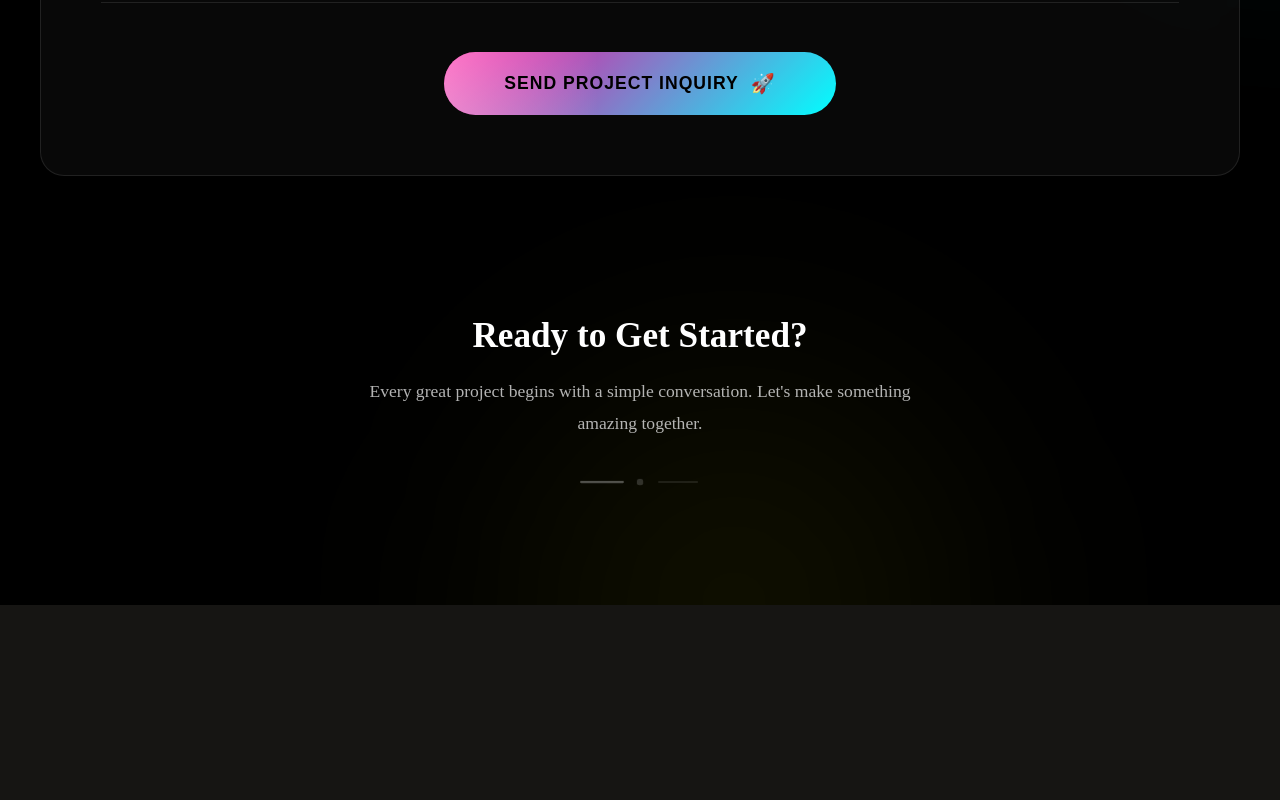
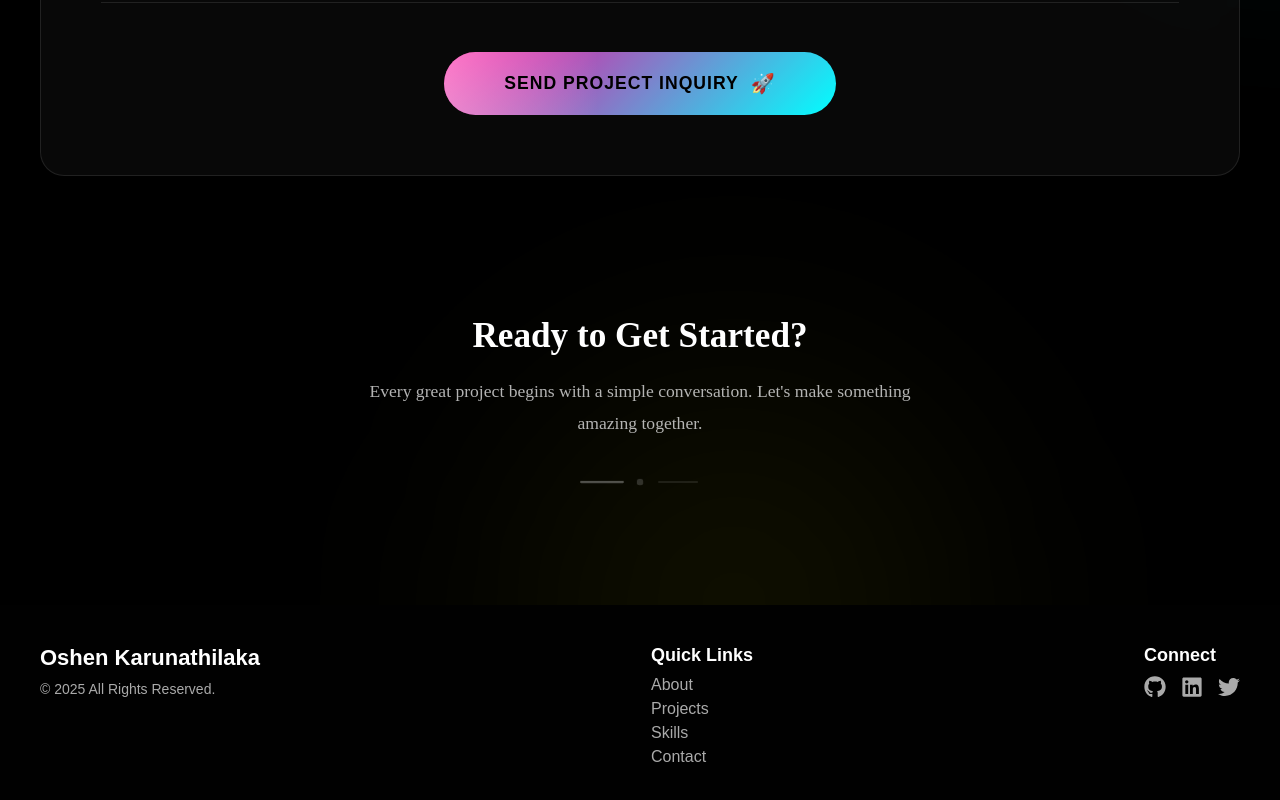
Before and after one commit to Oshenkarunathilaka/My-Portfolio, a React (Vite) app: page / in a window 1280 px wide. Shown: the part 6331-7131 px from the top of the page. Before the commit the page ends 6936 px from the top, so only its background shows below. Built offline with nearby package versions, Linux system fonts and the light colour scheme.

Commit message:
footer design

```diff
--- a/src/App.jsx
+++ b/src/App.jsx
@@ -5,6 +5,7 @@ import About from './components/About/About.jsx'
 import Projects from './components/Projects/Projects.jsx'
 import Skills from './components/Skills/Skills.jsx'
 import Contact from './components/Contact/Contact.jsx'
+import Footer from './components/Footer/Footer.jsx'
 
 
 
@@ -20,6 +21,7 @@ const App = () => {
       <Projects/>
       <Skills/>
       <Contact/>
+      <Footer/>
 
 
 
--- /dev/null
+++ b/src/components/Footer/Footer.css
@@ -0,0 +1,89 @@
+.footer {
+  background: rgba(0, 0, 0, 0.95);
+  color: #fff;
+  padding: 40px 20px;
+  font-family: Arial, sans-serif;
+}
+
+.footer-container {
+  display: flex;
+  justify-content: space-between;
+  align-items: flex-start;
+  flex-wrap: wrap;
+  max-width: 1200px;
+  margin: 0 auto;
+}
+
+/* Logo / Name */
+.footer-logo h2 {
+  font-size: 22px;
+  margin-bottom: 10px;
+  color: #ffffff;
+}
+
+.footer-logo p {
+  font-size: 14px;
+  color: #aaa;
+}
+
+/* Links */
+.footer-links h3 {
+  font-size: 18px;
+  margin-bottom: 10px;
+  color: #ffffff;
+}
+
+.footer-links ul {
+  list-style: none;
+  padding: 0;
+}
+
+.footer-links ul li {
+  margin: 6px 0;
+}
+
+.footer-links ul li a {
+  text-decoration: none;
+  color: #aaa;
+  transition: color 0.3s ease;
+}
+
+.footer-links ul li a:hover {
+  color: #fff;
+}
+
+/* Socials */
+.footer-socials h3 {
+  font-size: 18px;
+  margin-bottom: 10px;
+  color: #ffffff;
+}
+
+.social-icons {
+  display: flex;
+  gap: 15px;
+}
+
+.social-icons a {
+  font-size: 22px;
+  color: #aaa;
+  transition: color 0.3s ease, transform 0.3s ease;
+}
+
+.social-icons a:hover {
+  color: #fff;
+  transform: scale(1.2);
+}
+
+/* Responsive */
+@media (max-width: 768px) {
+  .footer-container {
+    flex-direction: column;
+    align-items: center;
+    text-align: center;
+  }
+
+  .footer-links, .footer-socials {
+    margin-top: 20px;
+  }
+}
--- /dev/null
+++ b/src/components/Footer/Footer.jsx
@@ -0,0 +1,46 @@
+import React from "react";
+import "./Footer.css";
+import { FaGithub, FaLinkedin, FaTwitter } from "react-icons/fa";
+
+const Footer = () => {
+  return (
+    <footer className="footer">
+      <div className="footer-container">
+        {/* Left Section - Logo / Name */}
+        <div className="footer-logo">
+          <h2>Oshen Karunathilaka</h2>
+          <p>© {new Date().getFullYear()} All Rights Reserved.</p>
+        </div>
+
+        {/* Middle Section - Quick Links */}
+        <div className="footer-links">
+          <h3>Quick Links</h3>
+          <ul>
+            <li><a href="#about">About</a></li>
+            <li><a href="#projects">Projects</a></li>
+            <li><a href="#skills">Skills</a></li>
+            <li><a href="#contact">Contact</a></li>
+          </ul>
+        </div>
+
+        {/* Right Section - Socials */}
+        <div className="footer-socials">
+          <h3>Connect</h3>
+          <div className="social-icons">
+            <a href="https://github.com/yourusername" target="_blank" rel="noopener noreferrer">
+              <FaGithub />
+            </a>
+            <a href="https://linkedin.com/in/yourusername" target="_blank" rel="noopener noreferrer">
+              <FaLinkedin />
+            </a>
+            <a href="https://twitter.com/yourusername" target="_blank" rel="noopener noreferrer">
+              <FaTwitter />
+            </a>
+          </div>
+        </div>
+      </div>
+    </footer>
+  );
+};
+
+export default Footer;
```
Also changed, not shown: src/images/img 01.png (added).
